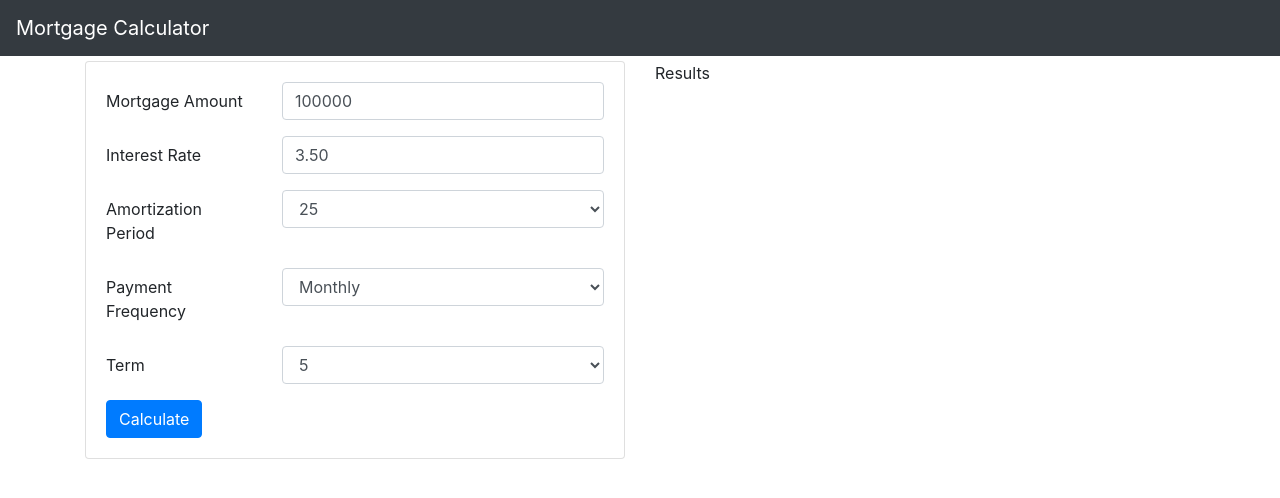
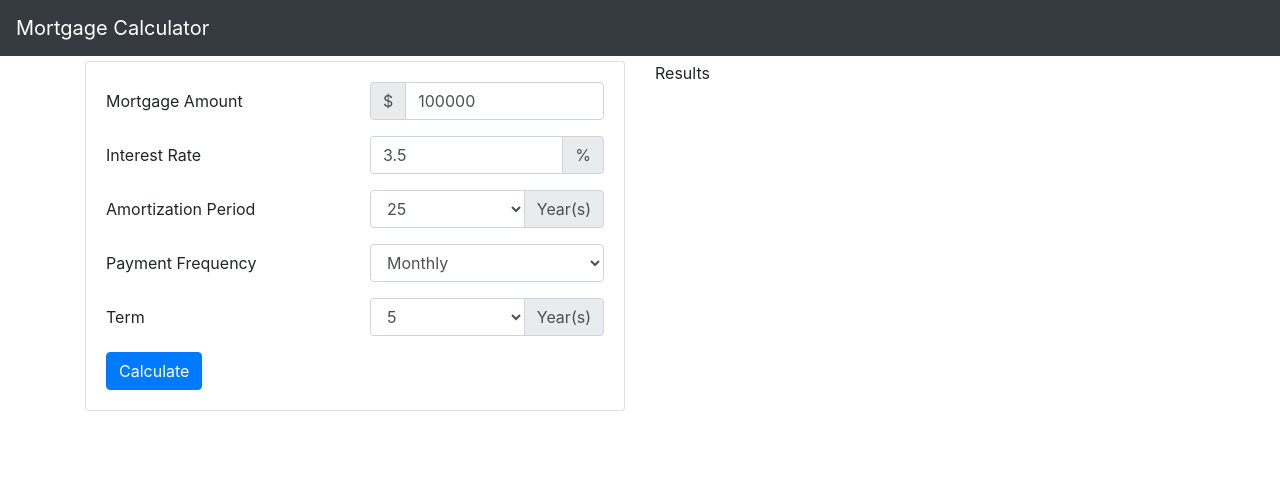
Before and after one commit to personalfinancecanada/mortgage-calculator, a React (Create React App) app: page / in a window 1280 px wide. Shown: the top 498 px of the page. Built offline with nearby package versions, Linux system fonts and the light colour scheme.

Commit message:
Added history + query-string to grab/add parameters into URL

```diff
--- a/package.json
+++ b/package.json
@@ -5,6 +5,8 @@
   "private": true,
   "dependencies": {
     "bootstrap": "^4.3.1",
+    "history": "^4.9.0",
+    "query-string": "^6.5.0",
     "react": "^16.8.6",
     "react-bootstrap": "^1.0.0-beta.8",
     "react-dom": "^16.8.6",
--- a/src/App.js
+++ b/src/App.js
@@ -5,13 +5,14 @@ import MortgageCalculator from './MortgageCalculator';
 
 
 function App() {
+  //props.testing = "test";
   return (
     <div>
         <Navbar bg="dark" variant="dark">
           <Navbar.Brand href="/">Mortgage Calculator</Navbar.Brand>
         </Navbar>
         <Container id="mainContainer">
-          <MortgageCalculator></MortgageCalculator>
+          <MortgageCalculator test="test"></MortgageCalculator>
         </Container>
     </div>
   );
--- a/src/MortgageCalculator.js
+++ b/src/MortgageCalculator.js
@@ -1,37 +1,88 @@
 import React from 'react';
-import { Button, Form, FormControl, InputGroup, Card, Row, Col } from 'react-bootstrap';
+import { Button, Form, InputGroup, Card, Row, Col } from 'react-bootstrap';
+import { createBrowserHistory } from 'history';
 
 class MortgageCalculator extends React.Component {
     constructor(props) {
         super(props);
+
+        this.queryString = require('query-string');
+        this.history = createBrowserHistory();
+        const location = this.history.location;
+        const urlParameters = this.queryString.parse(location.search);
+
         this.state = {
-            test: 1
+            mortgageAmount: urlParameters.mortgageAmount == null ? 100000 : urlParameters.mortgageAmount,
+            interestRate: urlParameters.interestRate == null ? 3.50 : urlParameters.interestRate,
+            amortizationPeriod: urlParameters.amortizationPeriod == null ? 25 : urlParameters.amortizationPeriod,
+            paymentFrequency: urlParameters.paymentFrequency == null ? "Monthly" : urlParameters.paymentFrequency,
+            term: urlParameters.term == null ? 5 : urlParameters.term
         }
+
+
+        this.handleChangeMortgageAmount = this.handleChangeMortgageAmount.bind(this);
+        this.handleChangeInterestRate = this.handleChangeInterestRate.bind(this);
+        this.handleChangeAmortizationPeriod = this.handleChangeAmortizationPeriod.bind(this);
+        this.handleChangePaymentFrequency = this.handleChangePaymentFrequency.bind(this);
+        this.handleChangeTerm = this.handleChangeTerm.bind(this);
+        this.handleSubmit = this.handleSubmit.bind(this);
+    }
+    handleChangeMortgageAmount(event) {
+        this.setState({mortgageAmount: event.target.value});
+    }
+    handleChangeInterestRate(event) {
+        this.setState({interestRate: event.target.value});
+    }
+    handleChangeAmortizationPeriod(event) {
+        this.setState({amortizationPeriod: event.target.value});
+    }
+    handleChangePaymentFrequency(event) {
+        this.setState({paymentFrequency: event.target.value});
+    }
+    handleChangeTerm(event) {
+        this.setState({term: event.target.value});
+    }
+    handleSubmit(event) {
+        this.history.push({
+            pathname: this.history.location.pathname,
+            search: '?' + this.queryString.stringify(this.state)
+          });
+        event.preventDefault();
     }
     render () {
-        console.log(this.props);
         return (
             <Row>
-                <Col sm="6">
+                <Col lg="6">
                     <Card>
                         <Card.Body>
-                            <Form>
+                            <Form onSubmit={this.handleSubmit}>
                                 <Form.Group as={Row} controlId="formGridMortgageAmount">
-                                    <Form.Label column sm={4}>Mortgage Amount</Form.Label>
-                                    <Col sm={8}>
-                                        <Form.Control defaultValue="100000"/>
+                                    <Form.Label column sm={6}>Mortgage Amount</Form.Label>
+                                    <Col sm={6}>
+                                        <InputGroup>
+                                            <InputGroup.Prepend>
+                                                <InputGroup.Text>$</InputGroup.Text>
+                                            </InputGroup.Prepend>
+                                            <Form.Control type="number" value={this.state.mortgageAmount} onChange={this.handleChangeMortgageAmount}/>
+                                        </InputGroup>
                                     </Col>
                                 </Form.Group>
                                 <Form.Group as={Row} controlId="formGridInterestRate">
-                                    <Form.Label column sm={4}>Interest Rate</Form.Label>
-                                    <Col sm={8}>
-                                        <Form.Control defaultValue="3.50"/>
+                                    <Form.Label column sm={6}>Interest Rate</Form.Label>
+                                    <Col sm={6}>
+                                        <InputGroup>
+                                            <Form.Control type="number" value={this.state.interestRate} onChange={this.handleChangeInterestRate}/>
+                                            <InputGroup.Append>
+                                                <InputGroup.Text>%</InputGroup.Text>
+                                            </InputGroup.Append>
+                                        </InputGroup>
                                     </Col>
                                 </Form.Group>
                                 <Form.Group as={Row} controlId="formGridAmortizationPeriod">
-                                    <Form.Label column sm={4}>Amortization Period</Form.Label>
-                                    <Col sm={8}>
-                                        <Form.Control as="select" defaultValue="25">
+                                    <Form.Label column sm={6}>Amortization Period</Form.Label>
+                                    <Col sm={6}>
+                                        <InputGroup>
+                                            <Form.Control as="select" value={this.state.amortizationPeriod} onChange={this.handleChangeAmortizationPeriod}>
                                                 <option>1</option>
                                                 <option>2</option>
                                                 <option>3</option>
@@ -63,12 +114,16 @@ class MortgageCalculator extends React.Component {
                                                 <option>29</option>
                                                 <option>30</option>
                                             </Form.Control>
+                                            <InputGroup.Append>
+                                                <InputGroup.Text>Year(s)</InputGroup.Text>
+                                            </InputGroup.Append>
+                                        </InputGroup>
                                     </Col>
                                 </Form.Group>
                                 <Form.Group as={Row} controlId="formGridPaymentFrequency">
-                                    <Form.Label column sm={4}>Payment Frequency</Form.Label>
-                                    <Col sm={8}>
-                                        <Form.Control as="select" defaultValue="Monthly">
+                                    <Form.Label column sm={6}>Payment Frequency</Form.Label>
+                                    <Col sm={6}>
+                                        <Form.Control as="select" value={this.state.paymentFrequency} onChange={this.handleChangePaymentFrequency}>
                                             <option>Weekly</option>
                                             <option>Bi-Weekly</option>
                                             <option>Semi-Monthly</option>
@@ -77,9 +132,10 @@ class MortgageCalculator extends React.Component {
                                     </Col>
                                 </Form.Group>
                                 <Form.Group as={Row} controlId="formGridTerm">
-                                    <Form.Label column sm={4}>Term</Form.Label>
-                                    <Col sm={8}>
-                                        <Form.Control as="select" defaultValue="5">
+                                    <Form.Label column sm={6}>Term</Form.Label>
+                                    <Col sm={6}>
+                                        <InputGroup>
+                                            <Form.Control as="select" value={this.state.term} onChange={this.handleChangeTerm}>
                                                 <option>1</option>
                                                 <option>2</option>
                                                 <option>3</option>
@@ -91,16 +147,20 @@ class MortgageCalculator extends React.Component {
                                                 <option>9</option>
                                                 <option>10</option>
                                             </Form.Control>
+                                            <InputGroup.Append>
+                                                <InputGroup.Text>Year(s)</InputGroup.Text>
+                                            </InputGroup.Append>
+                                        </InputGroup>
                                     </Col>
                                 </Form.Group>
-                                <Button type="submit">
+                                <Button type="submit" >
                                     Calculate
                                 </Button>
                             </Form>
                         </Card.Body>
                     </Card>
                 </Col>
-                <Col sm="6">
+                <Col lg="6">
                     <p>Results</p>
                 </Col>
             </Row>
```
Also changed, not shown: 1 other file (tests, documents, lock files or other folders). Lines whose indentation alone changed are shown as unchanged.
